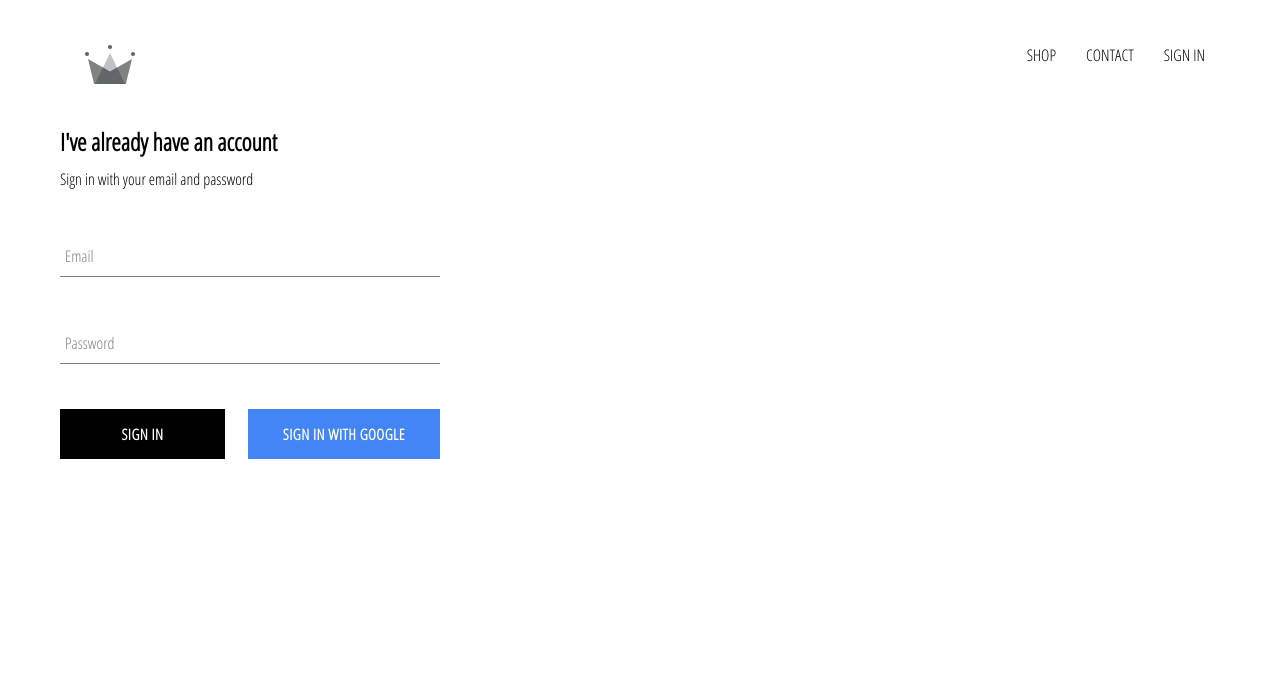
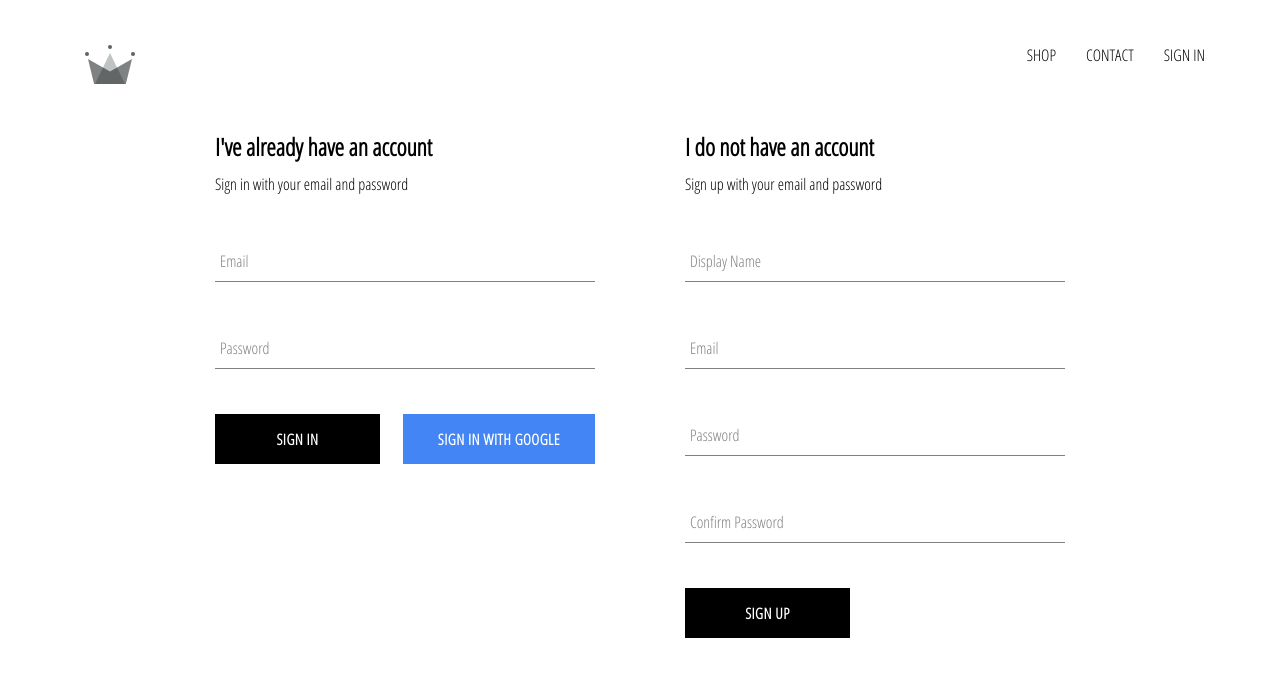
Before and after one commit to ventoji/react-shop-review, a React (Create React App) app: page /signin in a window 1280 px wide. Shown: the top 676 px of the page. Built offline with nearby package versions, Linux system fonts and the light colour scheme; no server answers.

Commit message:
building sign up feature with firebase

```diff
--- a/src/App.js
+++ b/src/App.js
@@ -37,8 +37,8 @@
              id: snapShot.id,
              ...snapShot.data()
            }
-         }, ()=> {
-          console.log(this.state);
+         }, () => {
+           console.log(this.state)
          })
        });
 
--- a/src/components/sign-in-and-up/sign-in-and-up.jsx
+++ b/src/components/sign-in-and-up/sign-in-and-up.jsx
@@ -1,11 +1,14 @@
 import React from "react";
 
 import SignIn from "../sign-in/sign-in";
+import SignUp from "../sign-up/sign-up";
+
+import "./sign-in-and-up.scss";
 
 const SignInAndUpPage = () => (
   <div className="sign-in-and-up-page">
-    {" "}
     <SignIn />
+    <SignUp />
   </div>
 );
 
--- a/src/components/sign-in-and-up/sign-in-and-up.scss
+++ b/src/components/sign-in-and-up/sign-in-and-up.scss
@@ -1,3 +1,7 @@
-.sign-in{
-  width: 30vw;
+
+.sign-in-and-up-page{
+  width: 850px;
+  display: flex;
+  justify-content: space-between;
+  margin: 30px auto;
 }
--- /dev/null
+++ b/src/components/sign-up/sign-up.jsx
@@ -0,0 +1,72 @@
+import React from 'react';
+
+import FormInput from '../form-input/form-input';
+import CustomButton from '../custom-button/custom-button';
+
+import { auth, createUserProfileDocument } from '../../firebase/firebase.utils';
+
+import './sign-up.scss';
+
+class SingUp extends React.Component {
+    constructor(){
+        super();
+
+        this.state = {
+            displayName: '',
+            email: '',
+            password: '',
+            confirmPassword: ''
+        }
+    }
+
+
+  handleSubmit = async (e) => {
+        e.preventDefault();
+        const {displayName, password, confirmPassword, email} = this.state;
+
+        if(password !== confirmPassword){
+            return;
+        }
+
+        try {
+            const {user} = await auth.createUserWithEmailAndPassword(email,password);
+            await createUserProfileDocument(user, {displayName})
+
+            this.setState({
+                displayName: '',
+                email: '',
+                password: '',
+                confirmPassword: ''
+            });
+        }
+        catch(error){
+            console.error(error);
+        }
+
+    };
+
+    handleChange = e => {
+        const {name, value } = e.target;
+        this.setState({[name]: value});
+    }
+    render(){
+
+        const {displayName, password, confirmPassword, email} = this.state;
+
+        return (<div className="sign-up">
+            <h2 className='title' > I do not have an account </h2>
+            <span> Sign up with your email and password</span>
+            <form className='sign-up-form' onSubmit={this.handleSubmit}>
+                <FormInput type='text' name='displayName' value={displayName} onChange={this.handleChange} label='Display Name' required />
+                <FormInput type='email' name='email' value={email} onChange={this.handleChange} label='Email' required />
+                <FormInput type='password' name='password' value={password} onChange={this.handleChange} label='Password' required />
+                <FormInput type='password' name='confirmPassword' value={confirmPassword} onChange={this.handleChange} label='Confirm Password' required />
+                <CustomButton type='submit'>
+                    SIGN UP
+                </CustomButton>
+            </form>
+        </div>);
+    }
+}
+
+export default SingUp;
--- /dev/null
+++ b/src/components/sign-up/sign-up.scss
@@ -0,0 +1,10 @@
+
+.sign-up {
+    display: flex;
+    flex-direction: column;
+    width: 380px;
+
+    .title {
+      margin: 10px 0;
+    }
+  }
```
